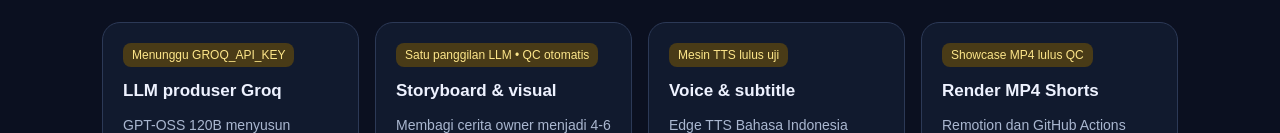
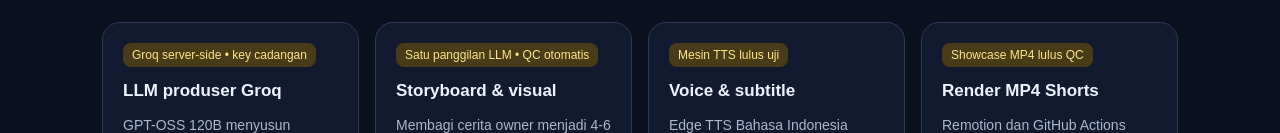
Before and after one commit to afraocta83-hash/-youtube-ai-factory, a Next.js app: page / in a window 1280 px wide. Shown: the part 772-905 px from the top of the page. Built offline with nearby package versions, Linux system fonts and the light colour scheme; no server answers.

Commit message:
Show Groq backup key support in studio status

```diff
--- a/app/page.tsx
+++ b/app/page.tsx
@@ -1,7 +1,7 @@
 import Studio from "./studio";
 
 const modules = [
- {title:"LLM produser Groq",detail:"GPT-OSS 120B menyusun storyboard dalam satu panggilan API dengan JSON schema ketat dan batas token. Satu GROQ_API_KEY di server.",status:"Menunggu GROQ_API_KEY"},
+ {title:"LLM produser Groq",detail:"GPT-OSS 120B menyusun storyboard dalam satu panggilan API dengan JSON schema ketat dan batas token. Tiga slot key server-side tersedia dengan fallback saat key ditolak.",status:"Groq server-side • key cadangan"},
  {title:"Storyboard & visual",detail:"Membagi cerita owner menjadi 4-6 adegan, prompt visual, durasi, judul, deskripsi dan metadata. Teks cerita tetap terkunci.",status:"Satu panggilan LLM • QC otomatis"},
  {title:"Voice & subtitle",detail:"Edge TTS Bahasa Indonesia sebagai utama dan Piper offline sebagai fallback. Narasi dan subtitle wajib kutipan cerita.",status:"Mesin TTS lulus uji"},
  {title:"Render MP4 Shorts",detail:"Remotion dan GitHub Actions merender video vertikal H.264 1080 × 1920, 30 fps, durasi 15-60 detik.",status:"Showcase MP4 lulus QC"},
```
